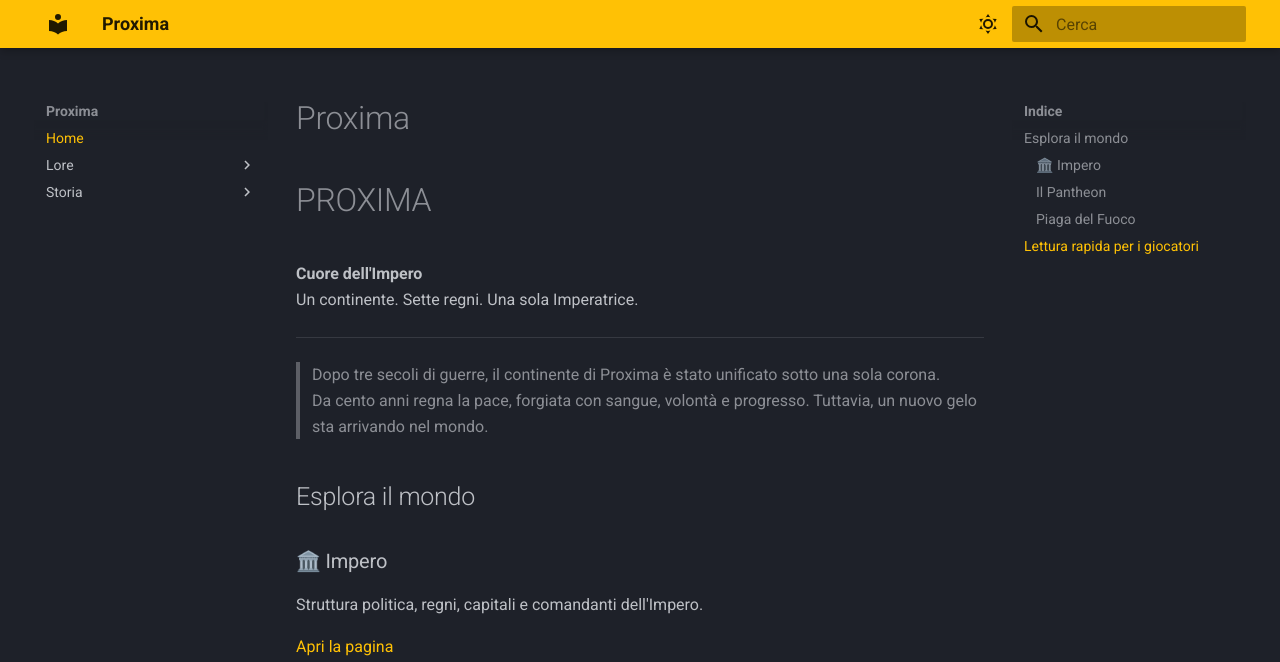
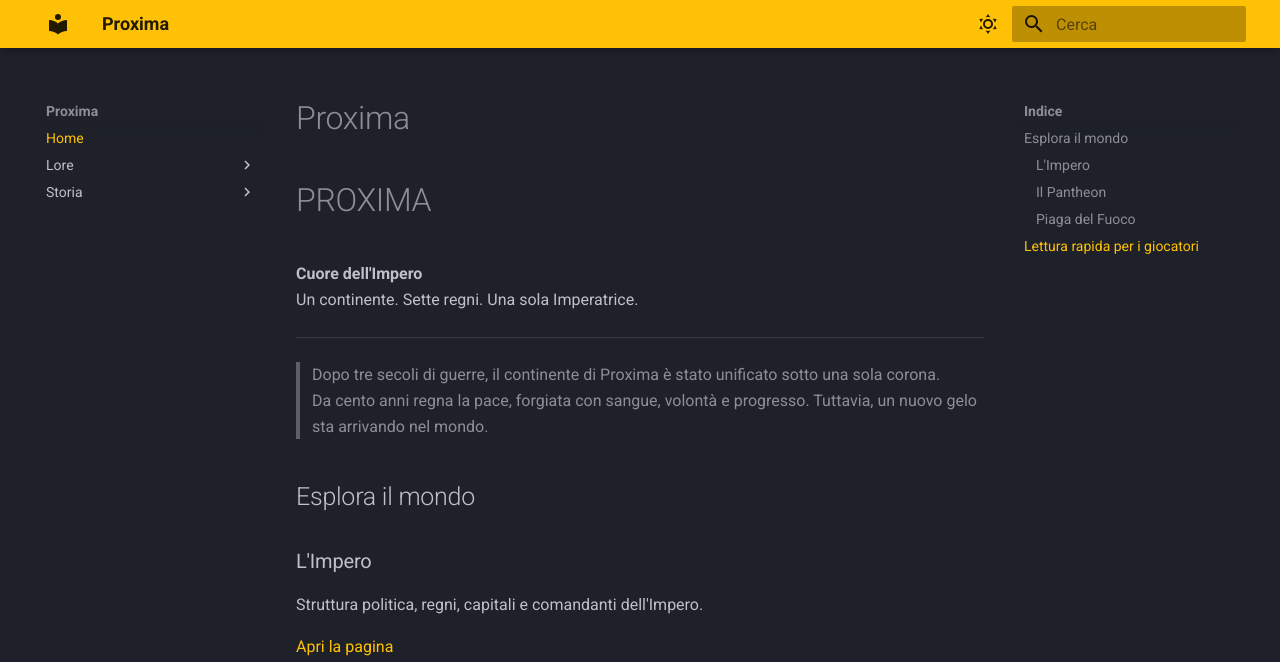
Before and after one commit to Akeera98/CampagnaAvventurieri2, an MkDocs documentation site: the page built from docs/index.md, in a window 1280 px wide and 1217 px high. Shown: the top 662 px of the window. Built offline with MkDocs 1.6.1 and Material for MkDocs 9.7.7, drawn with Linux system fonts in a browser that asks for light colours.

```diff
--- a/docs/index.md
+++ b/docs/index.md
@@ -21,7 +21,7 @@
 <div class="cards" markdown>
 
 <div class="card" markdown>
-### 🏛️ Impero
+### L'Impero
 
 Struttura politica, regni, capitali e comandanti dell'Impero.
 
```
